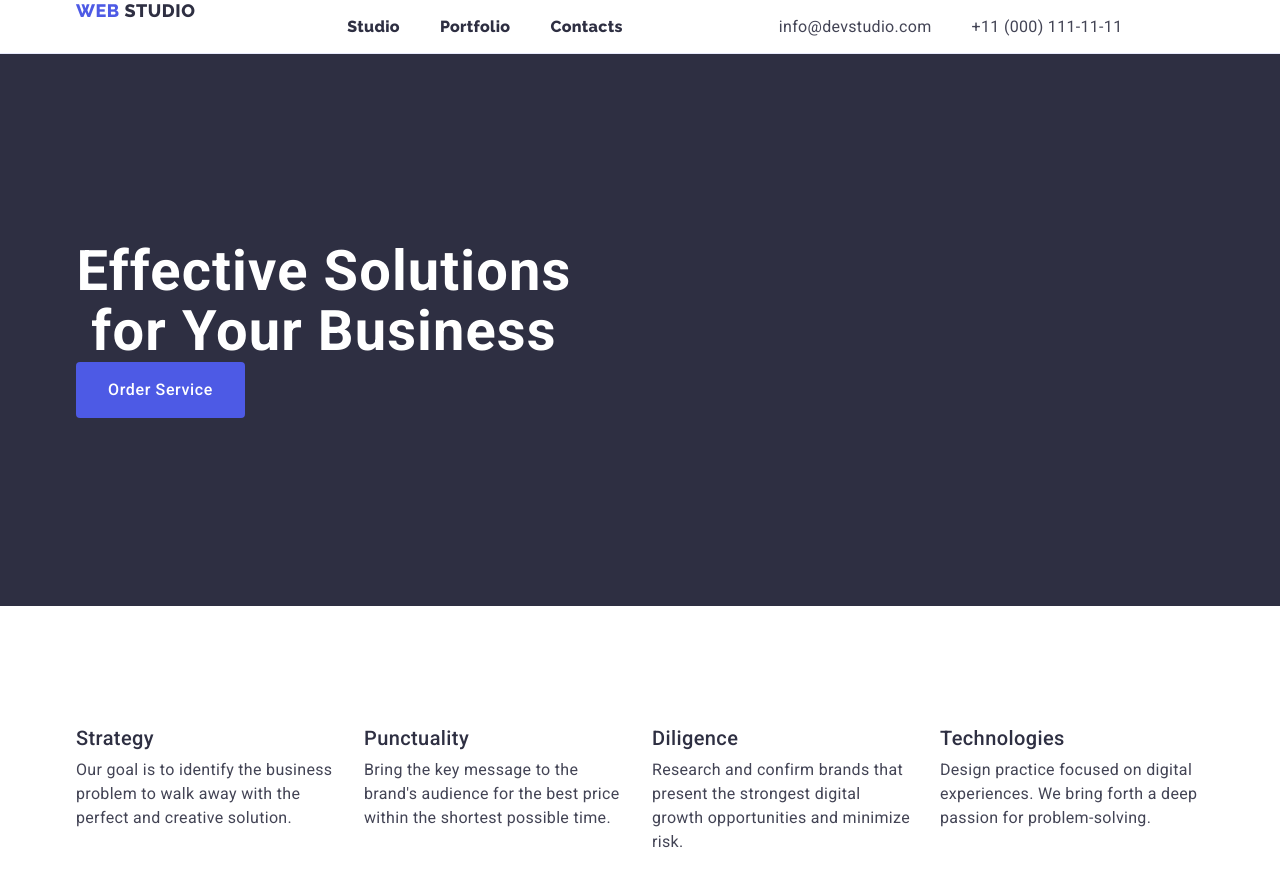
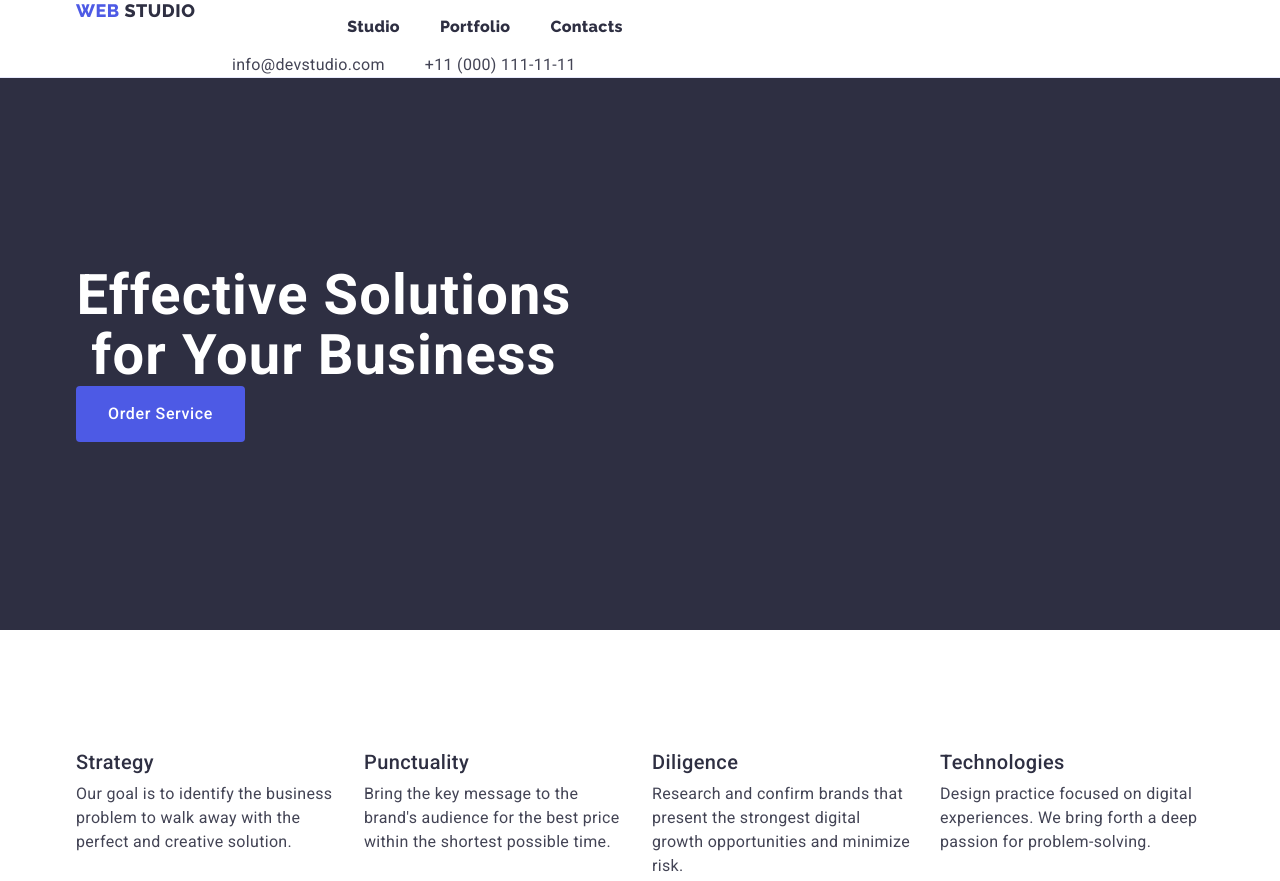
Before and after one commit to Da1kness/goit-markup-hw-03, a plain HTML site: page index.html in a window 1280 px wide. Shown: the top 881 px of the page. Drawn offline with nearby package versions, Linux system fonts and the light colour scheme.

Commit message:
Update style.css

```diff
--- a/css/style.css
+++ b/css/style.css
@@ -39,13 +39,8 @@ li {
  list-style:none;
 }
 
-.header-container{
-    display: flex;
-    align-items: center;
-}
 
 .header-nav{
-    list-style: none;
     display: flex;
     align-items: center;
 }
```
